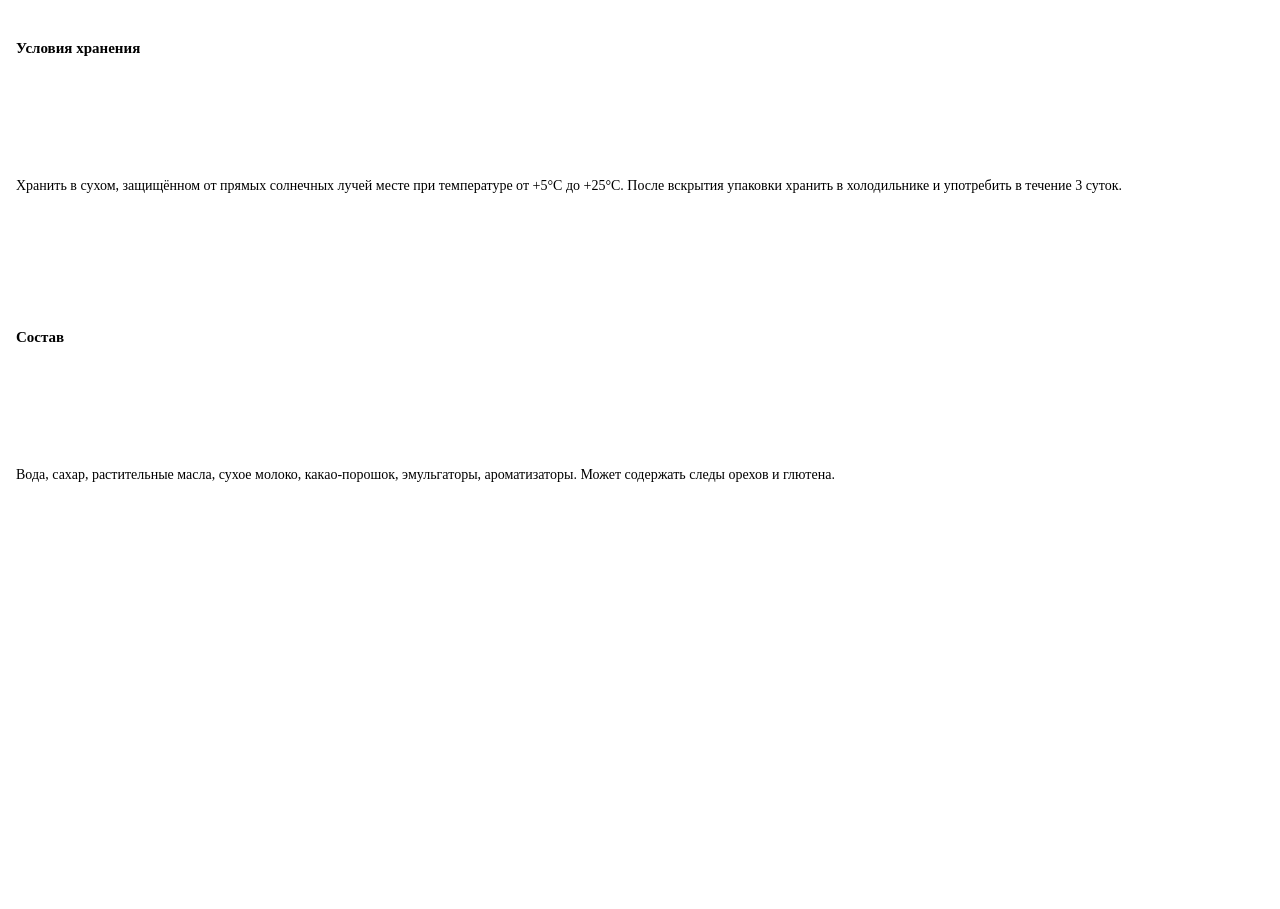
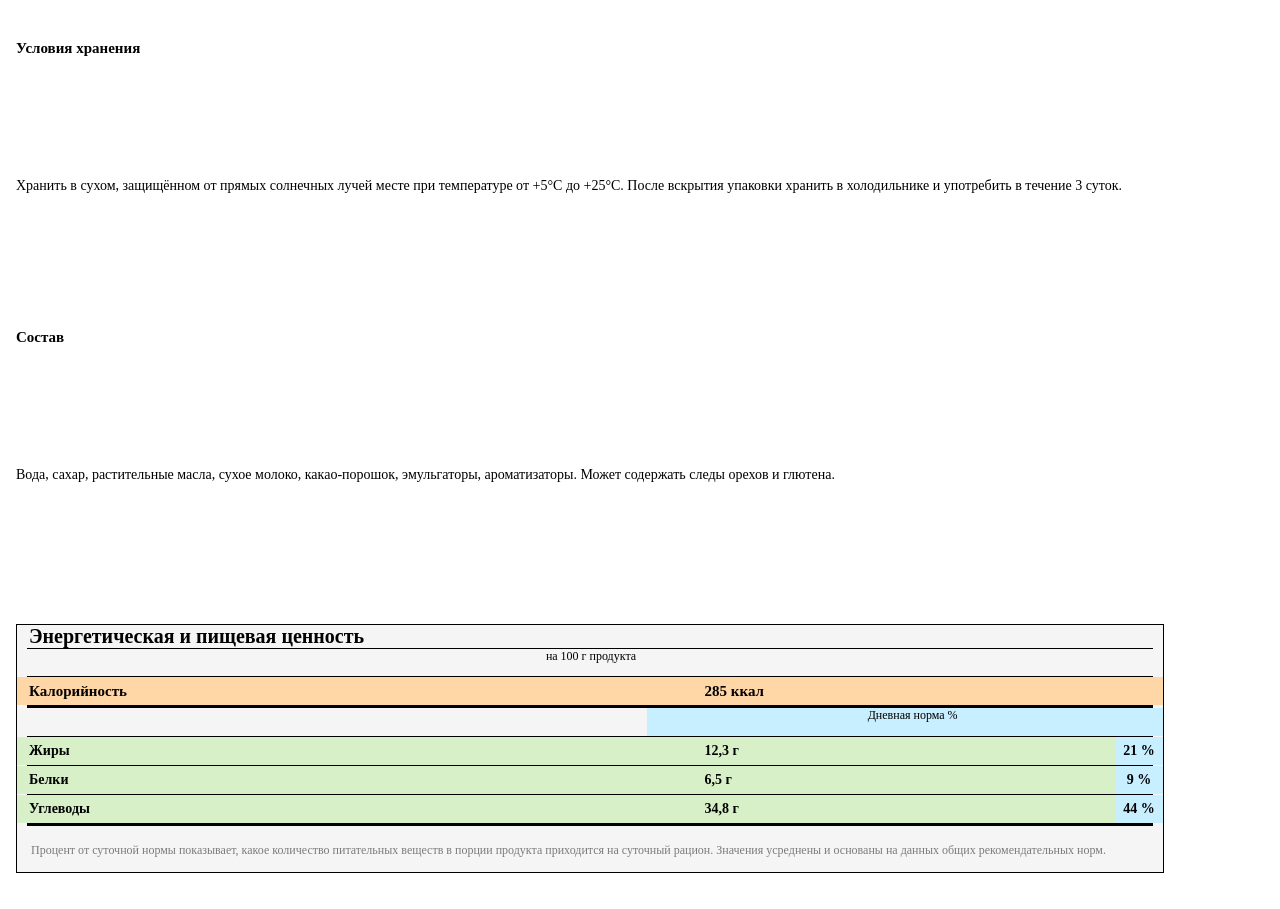
Before and after one commit to Kotovar/react_native_to_react, a React (Vite) app: page / in a window 1280 px wide. Before the commit the page ends 800 px from the top, so only its background shows below. Built offline with nearby package versions, Linux system fonts and the light colour scheme.

Commit message:
feat: add EnergyNutritional

```diff
--- a/src/components/TextView/TextView.module.scss
+++ b/src/components/TextView/TextView.module.scss
@@ -1,12 +1,42 @@
 @mixin text-style($size, $weight) {
   font-size: #{$size}px;
   font-weight: $weight;
+}
+
+.text12_500 {
+  @include text-style(12, 500);
+}
+
+.text14_400 {
+  @include text-style(14, 400);
+}
+
+.text14_700 {
+  @include text-style(14, 700);
 }
 
 .text15_700 {
   @include text-style(15, 700);
 }
 
-.text14_400 {
-  @include text-style(14, 400);
+.text15_900 {
+  @include text-style(15, 900);
 }
+
+.text20_900 {
+  @include text-style(20, 900);
+}
+
+.oneLine {
+  white-space: nowrap;
+  overflow: hidden;
+  text-overflow: ellipsis;
+}
+
+.multiLine {
+  display: -webkit-box;
+  -webkit-box-orient: vertical;
+  -webkit-line-clamp: var(--lines);
+  line-clamp: var(--lines);
+  overflow: hidden;
+}
--- a/src/components/TextView/TextView.tsx
+++ b/src/components/TextView/TextView.tsx
@@ -1,42 +1,64 @@
-import type { ComponentProps } from "react"
+import type { ComponentProps, CSSProperties } from 'react'
 import clsx from 'clsx'
 import styles from './TextView.module.scss'
 
-type TextStyleKey = '15-700' | '14-400'
+type TextStyleKey = '12-500' | '14-400' | '14-700' | '15-700' | '15-900' | '20-900'
 
 interface Props extends ComponentProps<'span'> {
   textStyle?: TextStyleKey
   color?: string
+  numberOfLines?: number
   mt?: number
+  ml?: number
+  mr?: number
+  mb?: number
   lh?: number
 }
 
 const textStyleClassNameMap: Record<TextStyleKey, string> = {
+  '12-500': styles.text12_500,
+  '14-400': styles.text14_400,
+  '14-700': styles.text14_700,
   '15-700': styles.text15_700,
-  '14-400': styles.text14_400,
+  '15-900': styles.text15_900,
+  '20-900': styles.text20_900,
 }
 
 export const TextView = ({
   textStyle,
   color,
   mt,
+  ml,
+  mr,
+  mb,
   lh,
   children,
   style,
   className,
+  numberOfLines,
   ...rest
 }: Props) => (
   <span
     className={clsx(
+      {
+        [styles.oneLine]: numberOfLines === 1,
+        [styles.multiLine]: numberOfLines && numberOfLines > 1,
+      },
       textStyle && textStyleClassNameMap[textStyle],
       className
     )}
     style={{
       ...(color !== undefined && { color }),
       ...(mt !== undefined && { marginTop: mt }),
+      ...(ml !== undefined && { marginLeft: ml }),
+      ...(mr !== undefined && { marginRight: mr }),
+      ...(mb !== undefined && { marginBottom: mb }),
       ...(lh !== undefined && { lineHeight: lh }),
+      ...(numberOfLines && numberOfLines > 1 && {
+        ['--lines' as string]: numberOfLines,
+      }),
       ...style,
-    }}
+    } as CSSProperties}
     {...rest}
   >
     {children}
--- a/src/constants/theme.ts
+++ b/src/constants/theme.ts
@@ -1,3 +1,9 @@
 export const theme = {
-  black02: '#020202',
+  black: 'var(--color-black)',
+  black02: 'var(--color-black02)',
+  blue01: 'var(--color-blue01)',
+  gray: 'var(--color-gray)',
+  gray01: 'var(--color-gray01)',
+  green03: 'var(--color-green03)',
+  orange04: 'var(--color-orange04)',
 } as const
--- a/src/index.scss
+++ b/src/index.scss
@@ -1,3 +1,13 @@
+:root {
+  --color-black: #000000;
+  --color-black02: #020202;
+  --color-blue01: #c8efff;
+  --color-gray: #7b7b7b;
+  --color-gray01: #f5f5f5;
+  --color-green03: #d8f0c8;
+  --color-orange04: #ffd6a5;
+}
+
 html {
   background-color: var(--color-background);
   transition: background-color 0.2s ease;
--- a/src/product/ProductModal/ProductModal.tsx
+++ b/src/product/ProductModal/ProductModal.tsx
@@ -1,13 +1,18 @@
-import { Description } from './components'
+import { Description, EnergyNutritional } from './components'
 import styles from './ProductModal.module.scss'
 
 const STORAGE = 'Хранить в сухом, защищённом от прямых солнечных лучей месте при температуре от +5°C до +25°C. После вскрытия упаковки хранить в холодильнике и употребить в течение 3 суток.';
 const SOSTAV = 'Вода, сахар, растительные масла, сухое молоко, какао-порошок, эмульгаторы, ароматизаторы. Может содержать следы орехов и глютена.';
+const CAL = '285'
+const PROT = '6,5'
+const FATS = '12,3'
+const CARB = '34,8'
 
 export const ProductModal = () => {
   return (
     <div className={styles.modal}>
       <Description storage={STORAGE} sostav={SOSTAV} />
+      <EnergyNutritional cal={CAL} prot={PROT} fats={FATS} carb={CARB} />
     </div>
   )
 }
--- a/src/product/ProductModal/components/EnergyNutritional/EnergyNutritional.module.scss
+++ b/src/product/ProductModal/components/EnergyNutritional/EnergyNutritional.module.scss
@@ -1,3 +1,103 @@
-.modal {
-  padding: 16px;
+.container {
+  margin-top: 30px;
+  width: calc(100% - 100px);
+  border: 1px solid var(--color-black);
+  background-color: var(--color-gray01);
+  margin-bottom: 20px;
 }
+
+.flex {
+  flex: 1;
+  min-width: 0;
+}
+
+.wrapText {
+  padding: 14px;
+}
+
+.wrapDaily {
+  width: 45%;
+  height: 100%;
+  background-color: var(--color-blue01);
+  display: flex;
+  justify-content: center;
+}
+
+.empty {
+  width: 55%;
+  height: 100%;
+}
+
+.containerDaily {
+  height: 28px;
+  display: flex;
+  justify-content: center;
+  flex-direction: row;
+}
+
+.wrapRow {
+  display: flex;
+  flex-direction: row;
+  align-items: center;
+  height: 28px;
+  background-color: var(--color-green03);
+  width: 100%;
+  justify-content: space-between;
+}
+
+.wrapValue {
+  display: flex;
+  flex-direction: row;
+  justify-content: space-between;
+  height: 100%;
+  align-items: center;
+  width: 40%;
+  min-width: 0;
+}
+
+.wrapPercent {
+  background-color: var(--color-blue01);
+  height: 100%;
+  display: flex;
+  align-items: center;
+  justify-content: center;
+  width: 48px;
+  flex-shrink: 0;
+}
+
+.decoration {
+  height: 1px;
+  background-color: var(--color-black);
+  margin: 0 10px;
+}
+
+.wrapWeight {
+  height: 28px;
+  display: flex;
+  justify-content: center;
+  border-bottom: 1px solid var(--color-black);
+  margin: 0 10px;
+}
+
+.wrapCal {
+  display: flex;
+  flex-direction: row;
+  align-items: center;
+  background-color: var(--color-orange04);
+  height: 28px;
+}
+
+.cal {
+  width: 60%;
+  padding-left: 12px;
+}
+
+.cal2 {
+  width: 40%;
+}
+
+.decoration2 {
+  height: 3px;
+  background-color: var(--color-black);
+  margin: 0 10px;
+}
--- a/src/product/ProductModal/components/EnergyNutritional/EnergyNutritional.tsx
+++ b/src/product/ProductModal/components/EnergyNutritional/EnergyNutritional.tsx
@@ -1,13 +1,106 @@
+import { Fragment, useCallback, useMemo } from 'react'
+import { TextView } from '@components'
+import { theme } from '@constants'
 import styles from './EnergyNutritional.module.scss'
 
-interface Props {
-  id: string
+const DAILY = {
+  PROT: 80,
+  FATS: 60,
+  CARB: 80,
 }
 
-export const EnergyNutritional = ({ id }: Props) => {
+interface Props {
+  cal: string
+  prot: string
+  fats: string
+  carb: string
+}
+
+export const EnergyNutritional = ({ cal, prot, fats, carb }: Props) => {
+  if (!cal) return null
+
+  const DATA = useMemo(() => {
+    return [
+      { title: 'Жиры', valueDay: DAILY.FATS, weight: fats },
+      { title: 'Белки', valueDay: DAILY.PROT, weight: prot },
+      { title: 'Углеводы', valueDay: DAILY.CARB, weight: carb },
+    ]
+  }, [fats, prot, carb])
+
+  const renderData = useCallback(() => {
+    return DATA.map((item, i, array) => {
+      const numericValue = item.weight ? parseFloat(String(item.weight).replace(',', '.').split(' ')[0]) : 1
+      const percent = Math.ceil((100 * numericValue) / item.valueDay)
+
+      if (!item.weight) return
+
+      return (
+        <Fragment key={i}>
+          <div className={styles.wrapRow}>
+            <TextView ml={12} textStyle={'14-700'}>
+              {item.title}
+            </TextView>
+            <div className={styles.wrapValue}>
+              <TextView
+                textStyle={'14-700'}
+                className={styles.flex}
+                numberOfLines={1}
+              >
+                {`${item.weight} г`}
+              </TextView>
+              <div className={styles.wrapPercent}>
+                {!!percent && (
+                  <TextView numberOfLines={1} textStyle={'14-700'}>
+                    {`${percent} %`}
+                  </TextView>
+                )}
+              </div>
+            </div>
+          </div>
+          {i < array.length - 1 && <div className={styles.decoration} />}
+        </Fragment>
+      )
+    })
+  }, [carb, prot, fats])
+
   return (
-    <div className={styles.modal}>
-      <p>EnergyNutritional - {id}</p>
+    <div className={styles.container}>
+      <TextView ml={12} mr={12} textStyle={'20-900'} mt={2} mb={4}>
+        {'Энергетическая\nи пищевая ценность'}
+      </TextView>
+      <div className={styles.decoration} />
+      <div className={styles.wrapWeight}>
+        <TextView ml={2} textStyle={'12-500'}>
+          {'на 100 г продукта'}
+        </TextView>
+      </div>
+      <div className={styles.wrapCal}>
+        <TextView textStyle={'15-700'} className={styles.cal}>
+          {'Калорийность'}
+        </TextView>
+        <TextView className={styles.cal2} textStyle={'15-900'} numberOfLines={1}>
+          {`${cal.split(' ')?.[0]} ккал`}
+        </TextView>
+      </div>
+      <div className={styles.decoration2} />
+      <div className={styles.containerDaily}>
+        <div className={styles.empty} />
+        <div className={styles.wrapDaily}>
+          <TextView ml={15} textStyle={'12-500'}>
+            {'Дневная норма %'}
+          </TextView>
+        </div>
+      </div>
+      <div className={styles.decoration} />
+      {renderData()}
+      <div className={styles.decoration2} />
+      <div className={styles.wrapText}>
+        <TextView textStyle={'12-500'} color={theme.gray}>
+          {
+            'Процент от суточной нормы показывает, какое количество питательных веществ в порции продукта приходится на суточный рацион. Значения усреднены и основаны на данных общих рекомендательных норм.'
+          }
+        </TextView>
+      </div>
     </div>
   )
 }
```
